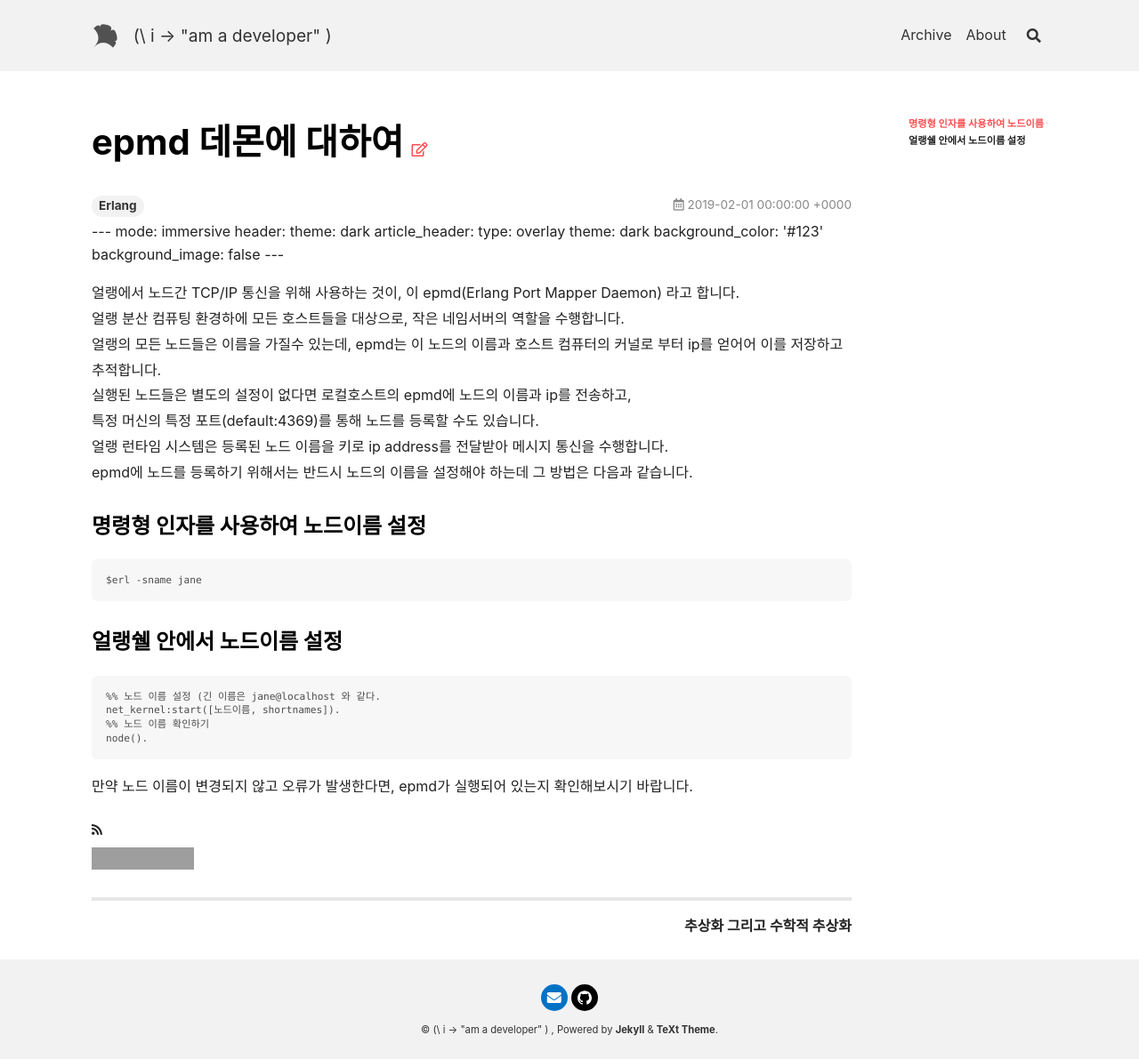
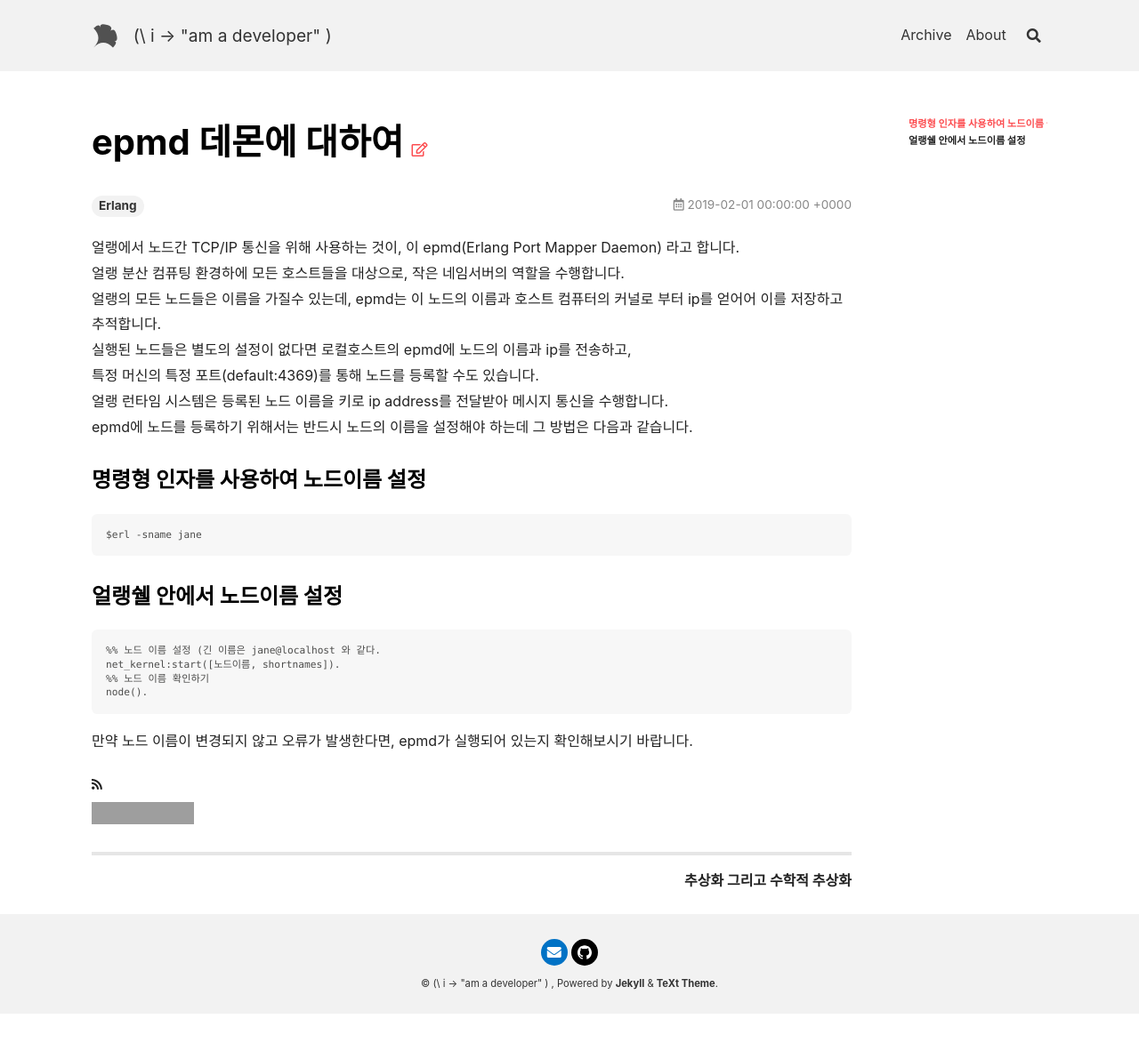
Before and after one commit to codeherb/codeherb.github.com, a Jekyll site: the page built from _posts/2019-02-01-erlang.md, in a window 1280 px wide. Shown: the whole page at 89% size. Built offline with Jekyll 4.4.1, drawn with Linux system fonts in a browser that asks for light colours; nearby versions of some CDN libraries; comment, search, counter and statistics services are not loaded; after the commit the page ends 1140 px from its top, so only the background shows below that; grey boxes are pictures that could not be loaded.

Commit message:
Update custom.html

```diff
--- a/_includes/article/top/custom.html
+++ b/_includes/article/top/custom.html
@@ -1,13 +1,3 @@
----
-mode: immersive
-header:
-  theme: dark
-article_header:
-  type: overlay
-  theme: dark
-  background_color: '#123'
-  background_image: false
----
 <!-- start custom article top snippet -->
 
 <!-- end custom article top snippet -->
```
